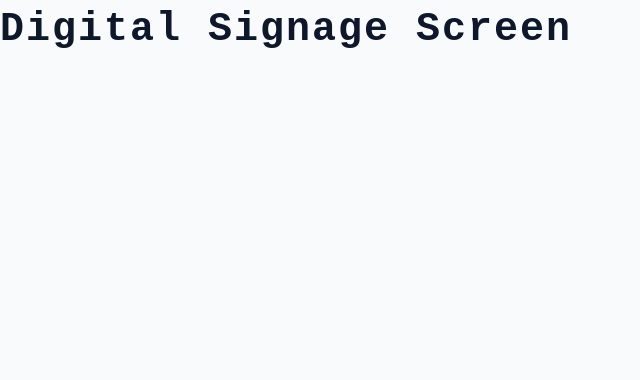
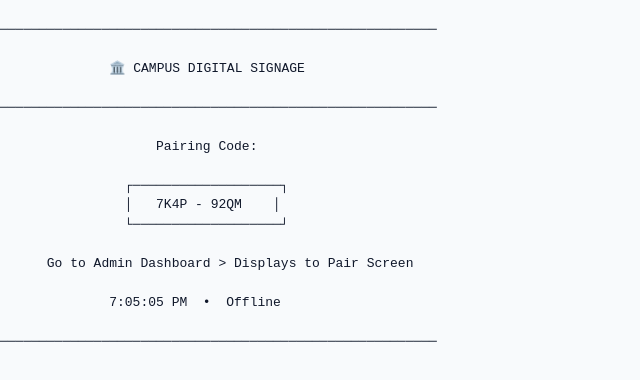
Before and after one commit to BrianC0des/campus-bulletin-board, a React (Vite) app in the folder frontend/: page /display in a window 1280 px wide. Shown: the top 380 px of the page, without its empty margins (0-640 px from the left). Built offline with nearby package versions, Linux system fonts and the light colour scheme.

Commit message:
Updated Display Screen

```diff
--- a/frontend/src/pages/DisplayScreen.jsx
+++ b/frontend/src/pages/DisplayScreen.jsx
@@ -1,18 +1,42 @@
-import React from 'react';
 
-/**
- * Physical Screen View (/display):
- * - If unregistered: displays 8-character pairing code (e.g. 7K4P-92QM)
- * - If registered: polls /api/displays/active-content and rotates up to 6 notices
- * - If no active content: shows campus fallback screen
- */
+import React, { useState, useEffect } from 'react';
+
 export default function DisplayScreen() {
+  const [currentTime, setCurrentTime] = useState(
+    new Date().toLocaleTimeString()
+  );
+
+  const pairingCode = '7K4P - 92QM';
+
+  useEffect(() => {
+    const timer = setInterval(() => {
+      setCurrentTime(new Date().toLocaleTimeString());
+    }, 1000);
+
+    return () => clearInterval(timer);
+  }, []);
+
   return (
-    <div className="fullscreen-tv">
-      {/* TODO: State handling for Pairing Code vs Announcement Carousel */}
-      <h1 style={{ fontSize: '2.5rem', fontFamily: 'monospace', letterSpacing: '2px' }}>
-        Digital Signage Screen
-      </h1>
-    </div>
+    <main>
+      <pre>{`
+────────────────────────────────────────────────────────
+
+              🏛️ CAMPUS DIGITAL SIGNAGE
+
+────────────────────────────────────────────────────────
+
+                    Pairing Code:
+
+                ┌───────────────────┐
+                │   ${pairingCode}    │
+                └───────────────────┘
+
+      Go to Admin Dashboard > Displays to Pair Screen
+
+              ${currentTime}  •  Offline
+
+────────────────────────────────────────────────────────
+      `}</pre>
+    </main>
   );
 }
```
